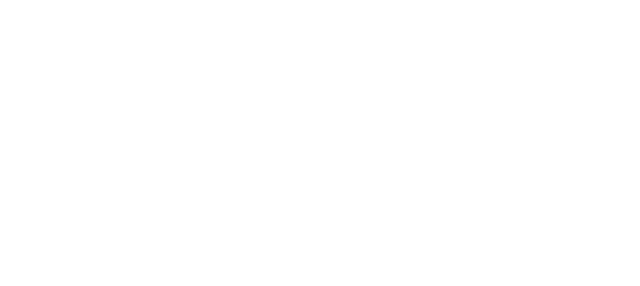
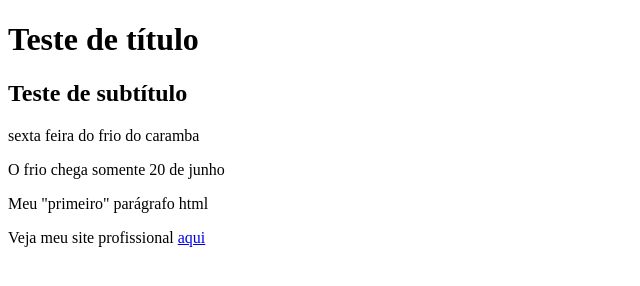
Before and after one commit to RKTEK-WEB/FirstProject, a plain HTML site: page index.html in a window 1280 px wide. Shown: the whole page, without its empty margins (0-640 px from the left). Drawn offline with Linux system fonts and the light colour scheme.

Commit message:
Update index.html

```diff
--- a/index.html
+++ b/index.html
@@ -1,11 +1,20 @@
 <!DOCTYPE html>
-<html lang="en">
+<html lang="pt-BR">
+
 <head>
     <meta charset="UTF-8">
     <meta name="viewport" content="width=device-width, initial-scale=1.0">
     <title>Document</title>
 </head>
+
 <body>
+    <h1>Teste de título</h1>
+    <h2>Teste de subtítulo</h2>
+    <p>sexta feira do frio do caramba
+    </p>
+    <p>O frio chega somente 20 de junho</p>
+    <p>Meu "primeiro" parágrafo html</p>
+    <p>Veja meu site profissional <a href="https://happymag.tv/wp-content/uploads/2021/05/shrek4_disneyscreencaps.com_675.0.jpg">aqui</a></p>
+</body>
 
-</body>
 </html>
```
